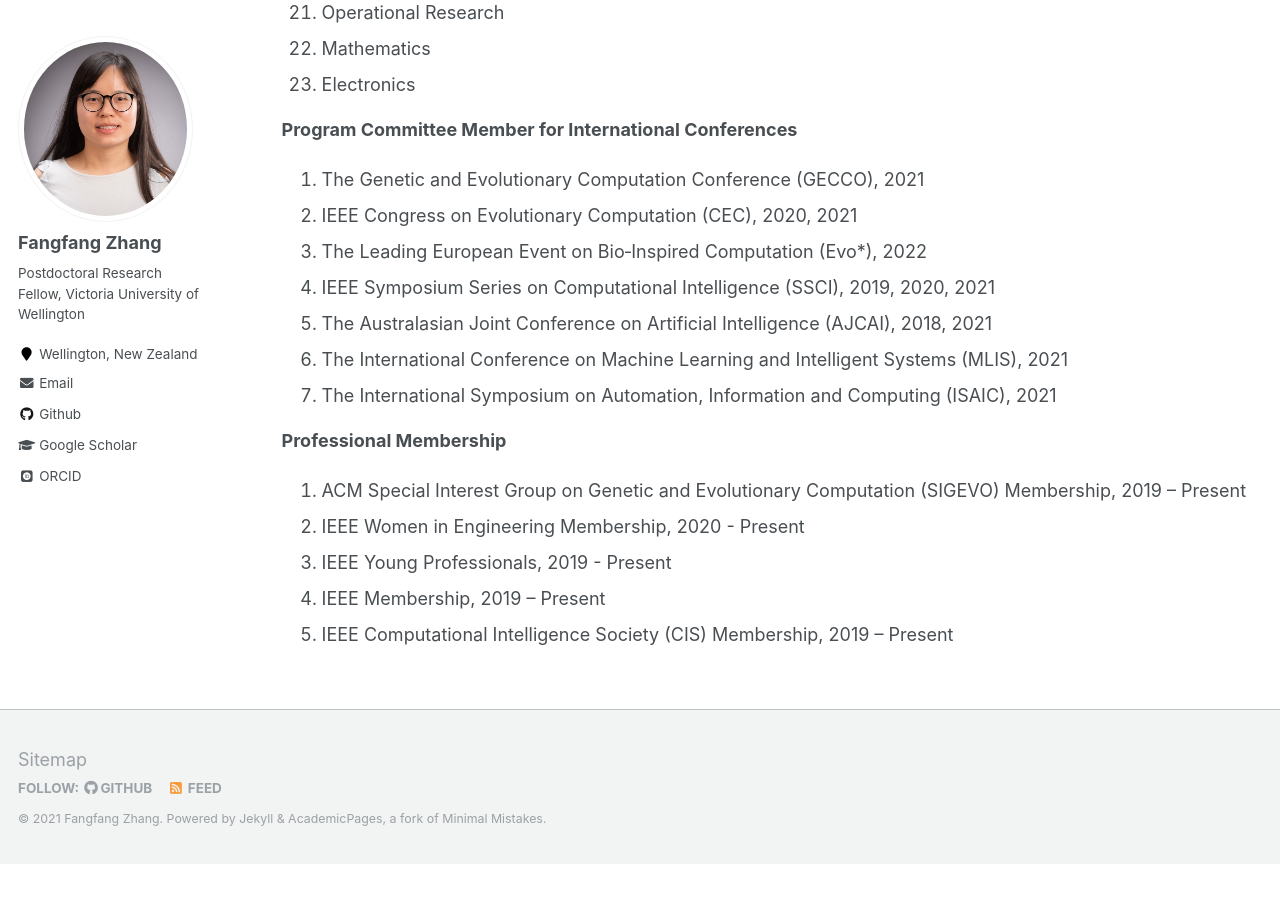
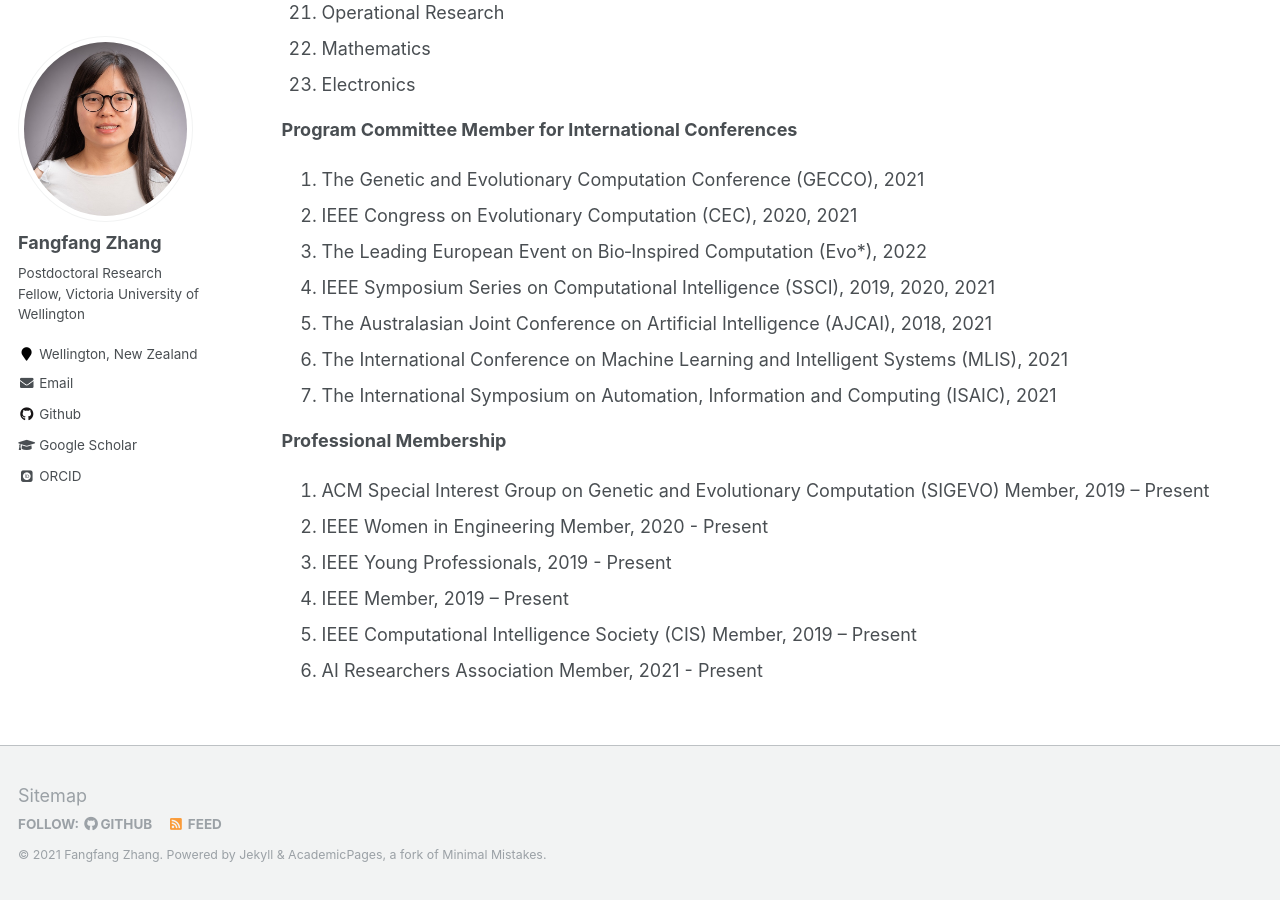
Before and after one commit to fangfang-zhang/fangfang-zhang.github.io, a Jekyll site: the page built from _pages/professional-activities.md, in a window 1280 px wide and 900 px high, scrolled down 1384 px. Built offline with Jekyll 4.4.1, drawn with Linux system fonts in a browser that asks for light colours; some web fonts are replaced; before the commit the page ends 2248 px from its top, so only the background shows below that.

Commit message:
professional

```diff
--- a/_pages/professional-activities.md
+++ b/_pages/professional-activities.md
@@ -65,9 +65,10 @@ ul li { padding: 5px 0px; }
 
 **Professional Membership**
 <ol>
-<li> ACM Special Interest Group on Genetic and Evolutionary Computation (SIGEVO) Membership, 2019 – Present </li>
-<li> IEEE Women in Engineering Membership, 2020 - Present </li>
+<li> ACM Special Interest Group on Genetic and Evolutionary Computation (SIGEVO) Member, 2019 – Present </li>
+<li> IEEE Women in Engineering Member, 2020 - Present </li>
 <li> IEEE Young Professionals, 2019 - Present </li>
-<li> IEEE Membership, 2019 – Present </li>
-<li> IEEE Computational Intelligence Society (CIS) Membership, 2019 – Present </li>
+<li> IEEE Member, 2019 – Present </li>
+<li> IEEE Computational Intelligence Society (CIS) Member, 2019 – Present </li>
+<li> AI Researchers Association Member, 2021 - Present </li>
 </ol>
```
